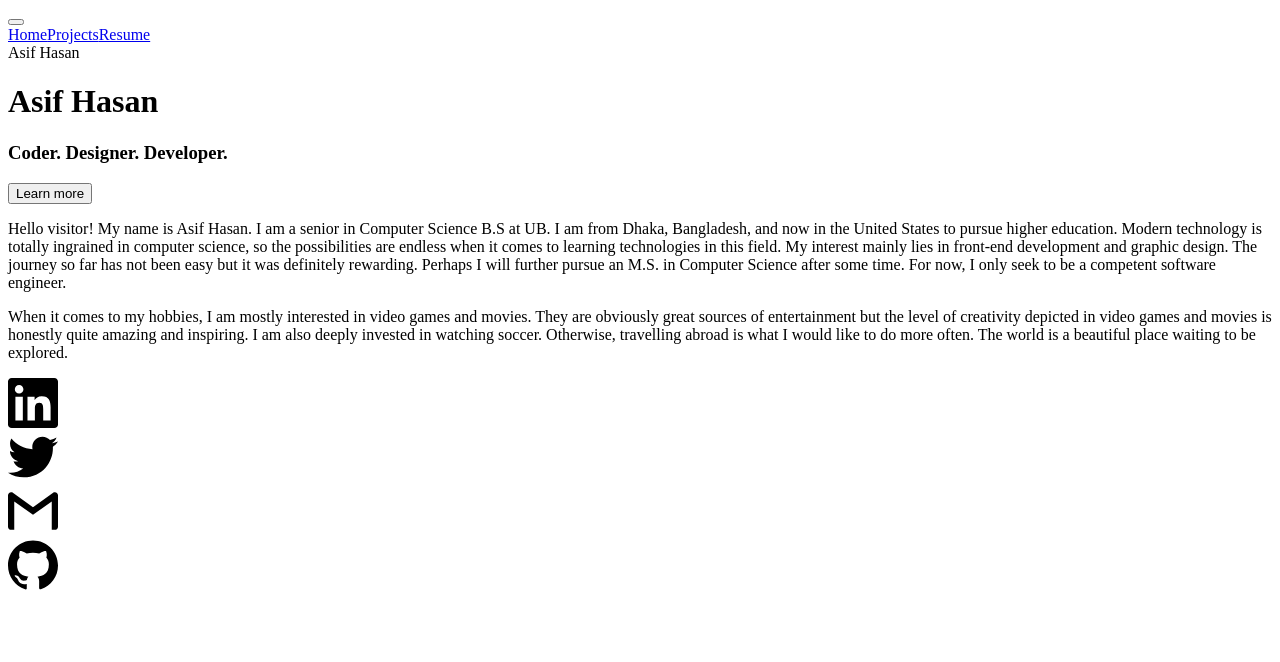
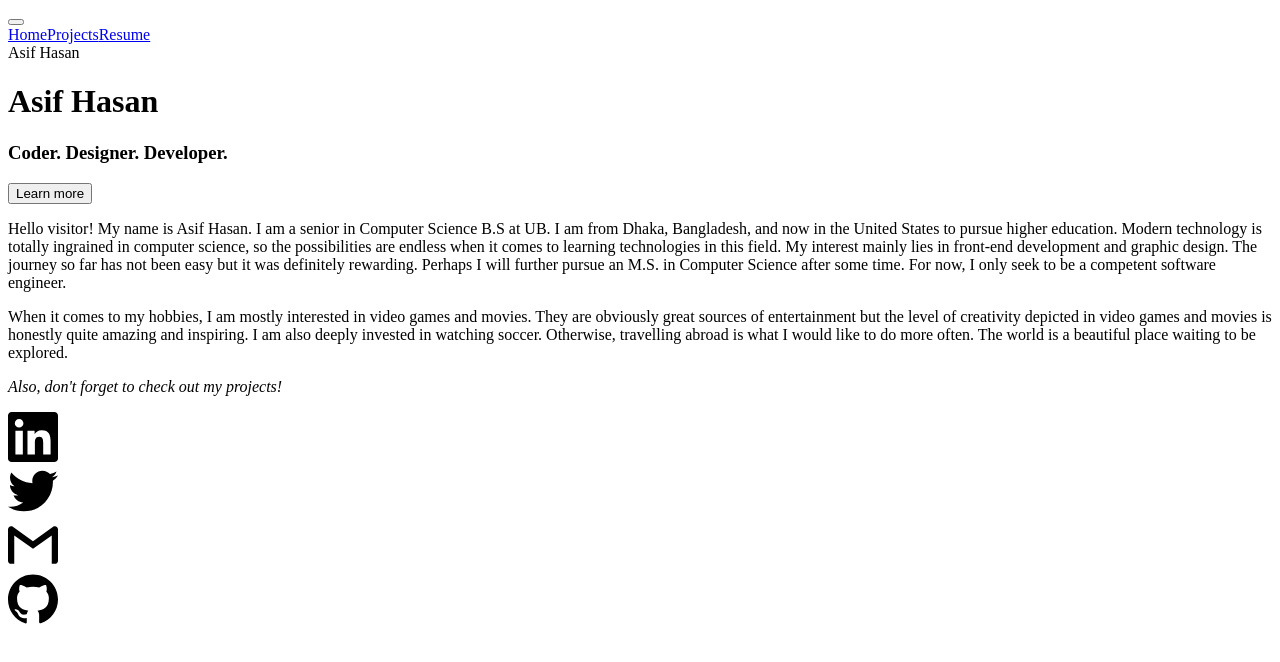
Before and after one commit to Bousine/Personal-Website-v2, a React app: page / in a window 1280 px wide. Shown: the top 662 px of the page. Built offline with nearby package versions, Linux system fonts and the light colour scheme; the HTML template or start-up script is replaced by a standard one.

Commit message:
Functional website but routing remaining.

```diff
--- a/react-client/src/Components/Header.jsx
+++ b/react-client/src/Components/Header.jsx
@@ -12,8 +12,8 @@ function Header(){
         <Navbar.Collapse id="basic-navbar-nav">
           <Nav id="navbuttons" className="mr-auto justify-content-center">
             <Nav.Link href="#home" active>Home</Nav.Link>
-            <Nav.Link href="#projects">Projects</Nav.Link>
-            <Nav.Link href="#resume">Resume</Nav.Link>
+            <Nav.Link href="https://github.com/Bousine" target="_blank">Projects</Nav.Link>
+            <Nav.Link href="../../dist/assets/Resume.pdf" download>Resume</Nav.Link>
           </Nav>
         </Navbar.Collapse>
         <Navbar.Brand id="brandname">Asif Hasan</Navbar.Brand>
--- a/react-client/src/Components/InfoBox.jsx
+++ b/react-client/src/Components/InfoBox.jsx
@@ -7,6 +7,7 @@ function InfoBox(){
       <div className="modalContent">
         <p>{myInfo.firstp}</p>
         <p>{myInfo.secondp}</p>
+        <p style={{fontStyle: 'italic'}}>{myInfo.thirdp}</p>
       </div>
     </div>
   )
--- a/react-client/src/Components/myInfo.jsx
+++ b/react-client/src/Components/myInfo.jsx
@@ -2,7 +2,8 @@ const myInfo={
   title: "Asif Hasan",
   subtitle: "Coder. Designer. Developer.",
   firstp: "Hello visitor! My name is Asif Hasan. I am a senior in Computer Science B.S at UB. I am from Dhaka, Bangladesh, and now in the United States to pursue higher education. Modern technology is totally ingrained in computer science, so the possibilities are endless when it comes to learning technologies in this field. My interest mainly lies in front-end development and graphic design. The journey so far has not been easy but it was definitely rewarding. Perhaps I will further pursue an M.S. in Computer Science after some time. For now, I only seek to be a competent software engineer.",
-  secondp: "When it comes to my hobbies, I am mostly interested in video games and movies. They are obviously great sources of entertainment but the level of creativity depicted in video games and movies is honestly quite amazing and inspiring. I am also deeply invested in watching soccer. Otherwise, travelling abroad is what I would like to do more often. The world is a beautiful place waiting to be explored."
+  secondp: "When it comes to my hobbies, I am mostly interested in video games and movies. They are obviously great sources of entertainment but the level of creativity depicted in video games and movies is honestly quite amazing and inspiring. I am also deeply invested in watching soccer. Otherwise, travelling abroad is what I would like to do more often. The world is a beautiful place waiting to be explored.",
+  thirdp: "Also, don't forget to check out my projects!"
 }
 
 export default myInfo
```
Also changed, not shown: 2 other files (tests, documents, lock files or other folders).
